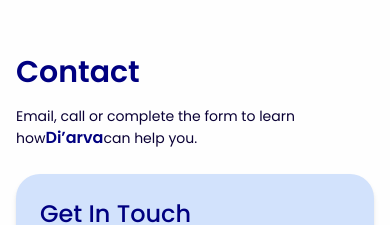
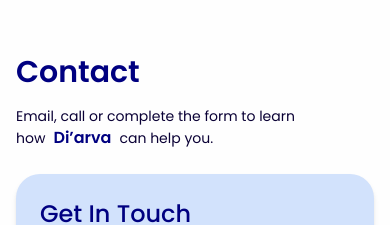
Before and after one commit to Di-arva/Frontend, a React (Vite) app: page / in a window 390 px wide. Shown: the part 4300-4525 px from the top of the page. Built offline with nearby package versions, Linux system fonts and the light colour scheme.

Commit message:
Fix responsiveness in menu

```diff
--- a/src/Components/Contact.jsx
+++ b/src/Components/Contact.jsx
@@ -70,7 +70,7 @@ const Contact = () => {
       </h2>
       <p className="font-poppins w-full md:w-4/5 lg:w-2/3 mt-4 text-darkblack text-sm sm:text-base md:text-lg">
         Email, call or complete the form to learn how
-        <span className="text-darkblue font-semibold text-base sm:text-lg">
+        <span className="text-darkblue font-semibold text-base sm:text-lg mx-2">
           Di’arva
         </span>
         can help you.
```
